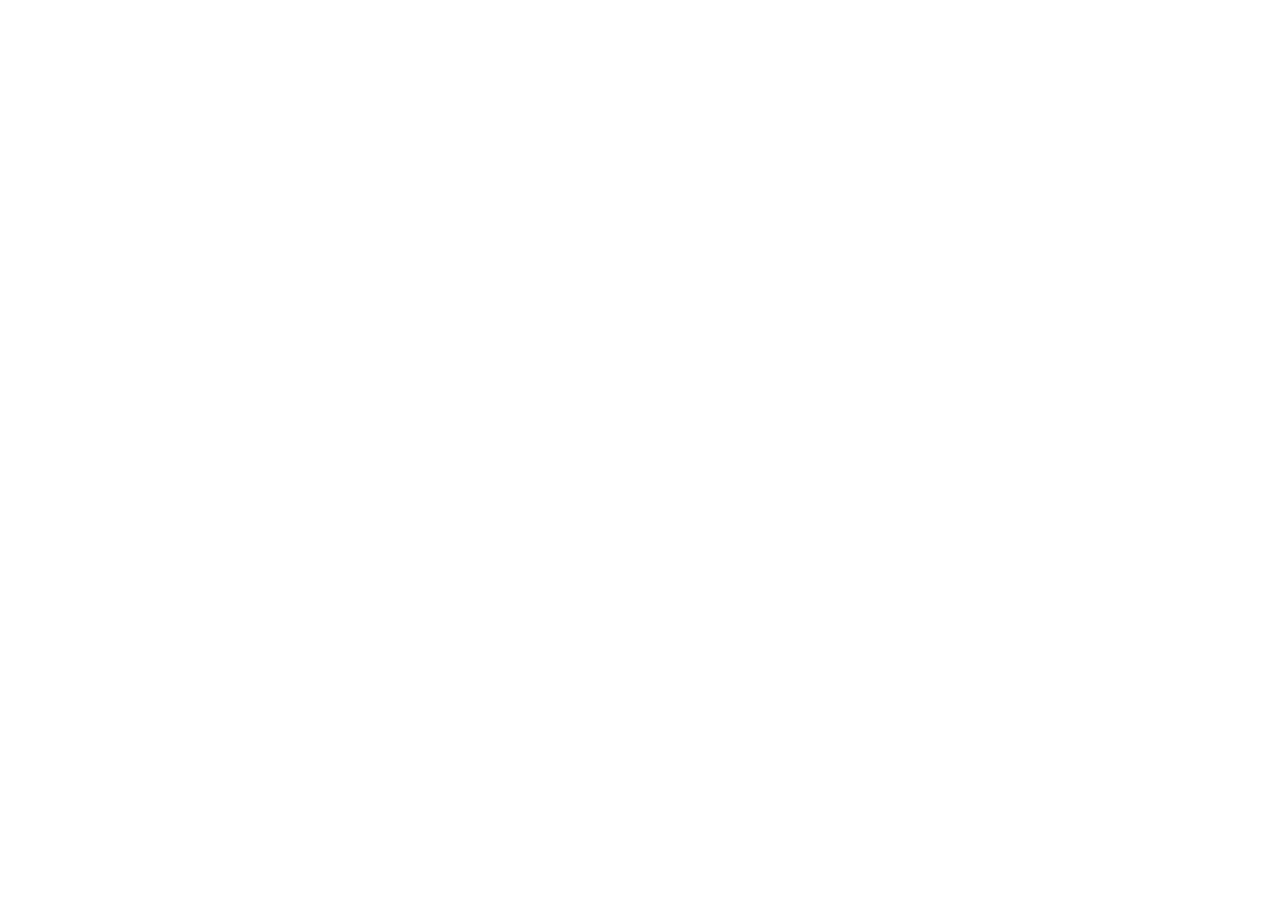
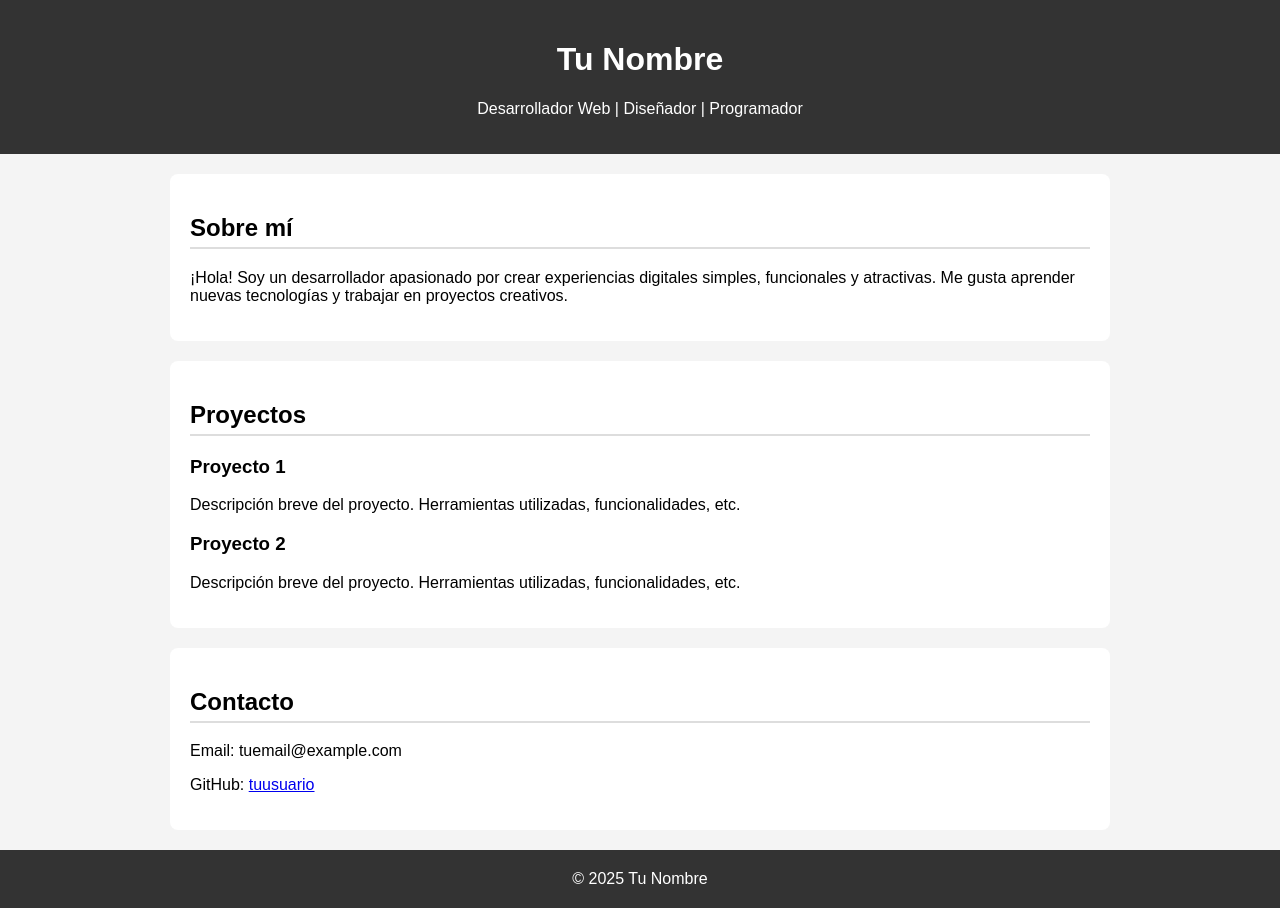
Before and after one commit to Silver3311/Portfolio, a plain HTML site: page index.html in a window 1280 px wide. Before the commit the page ends 800 px from the top, so only its background shows below. Drawn offline with Linux system fonts and the light colour scheme.

Commit message:
PortfolioGit

```diff
--- a/index.html
+++ b/index.html
@@ -1,12 +1,84 @@
 <!DOCTYPE html>
-<html lang="">
-  <head>
-    <meta charset="utf-8">
-    <title></title>
-  </head>
-  <body>
-    <header></header>
-    <main></main>
-    <footer></footer>
-  </body>
+<html lang="es">
+<head>
+    <meta charset="UTF-8">
+    <meta name="viewport" content="width=device-width, initial-scale=1.0">
+    <title>Silvestre Segarra</title>
+    <style>
+        body {
+            font-family: Arial, sans-serif;
+            margin: 0;
+            background: #f4f4f4;
+        }
+        header {
+            background: #333;
+            color: white;
+            padding: 20px;
+            text-align: center;
+        }
+        section {
+            max-width: 900px;
+            margin: auto;
+            padding: 20px;
+            background: white;
+            margin-top: 20px;
+            border-radius: 8px;
+        }
+        h2 {
+            border-bottom: 2px solid #ddd;
+            padding-bottom: 5px;
+        }
+        .proyecto {
+            margin-bottom: 15px;
+        }
+        footer {
+            text-align: center;
+            padding: 20px;
+            background: #333;
+            color: white;
+            margin-top: 20px;
+        }
+    </style>
+</head>
+<body>
+
+<header>
+    <h1>Tu Nombre</h1>
+    <p>Desarrollador Web | Diseñador | Programador</p>
+</header>
+
+<section>
+    <h2>Sobre mí</h2>
+    <p>
+        ¡Hola! Soy un desarrollador apasionado por crear experiencias digitales simples,
+        funcionales y atractivas. Me gusta aprender nuevas tecnologías y trabajar en proyectos creativos.
+    </p>
+</section>
+
+<section>
+    <h2>Proyectos</h2>
+
+    <div class="proyecto">
+        <h3>Proyecto 1</h3>
+        <p>Descripción breve del proyecto. Herramientas utilizadas, funcionalidades, etc.</p>
+    </div>
+
+    <div class="proyecto">
+        <h3>Proyecto 2</h3>
+        <p>Descripción breve del proyecto. Herramientas utilizadas, funcionalidades, etc.</p>
+    </div>
+
+</section>
+
+<section>
+    <h2>Contacto</h2>
+    <p>Email: tuemail@example.com</p>
+    <p>GitHub: <a href="#" target="_blank">tuusuario</a></p>
+</section>
+
+<footer>
+    © 2025 Tu Nombre
+</footer>
+
+</body>
 </html>
```
